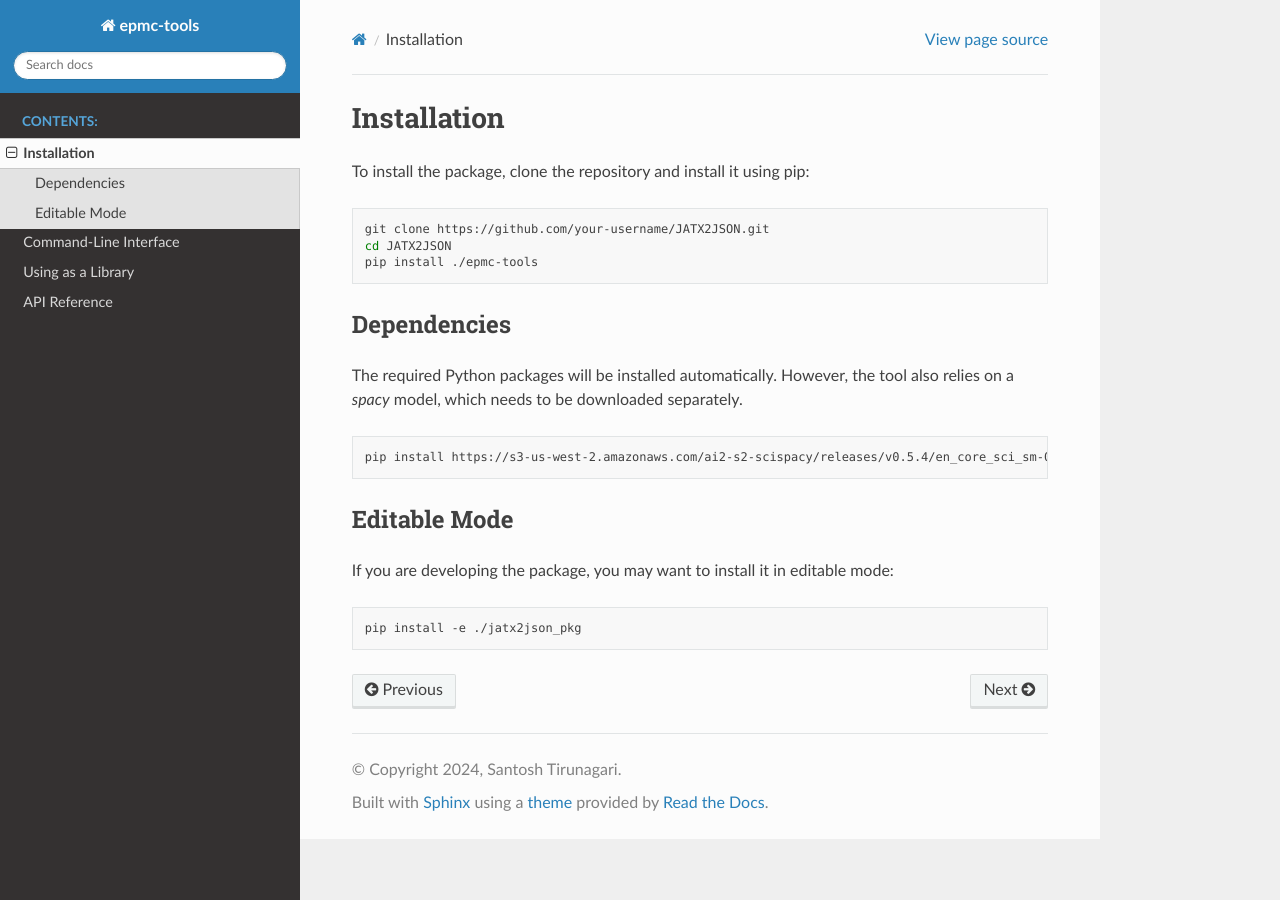
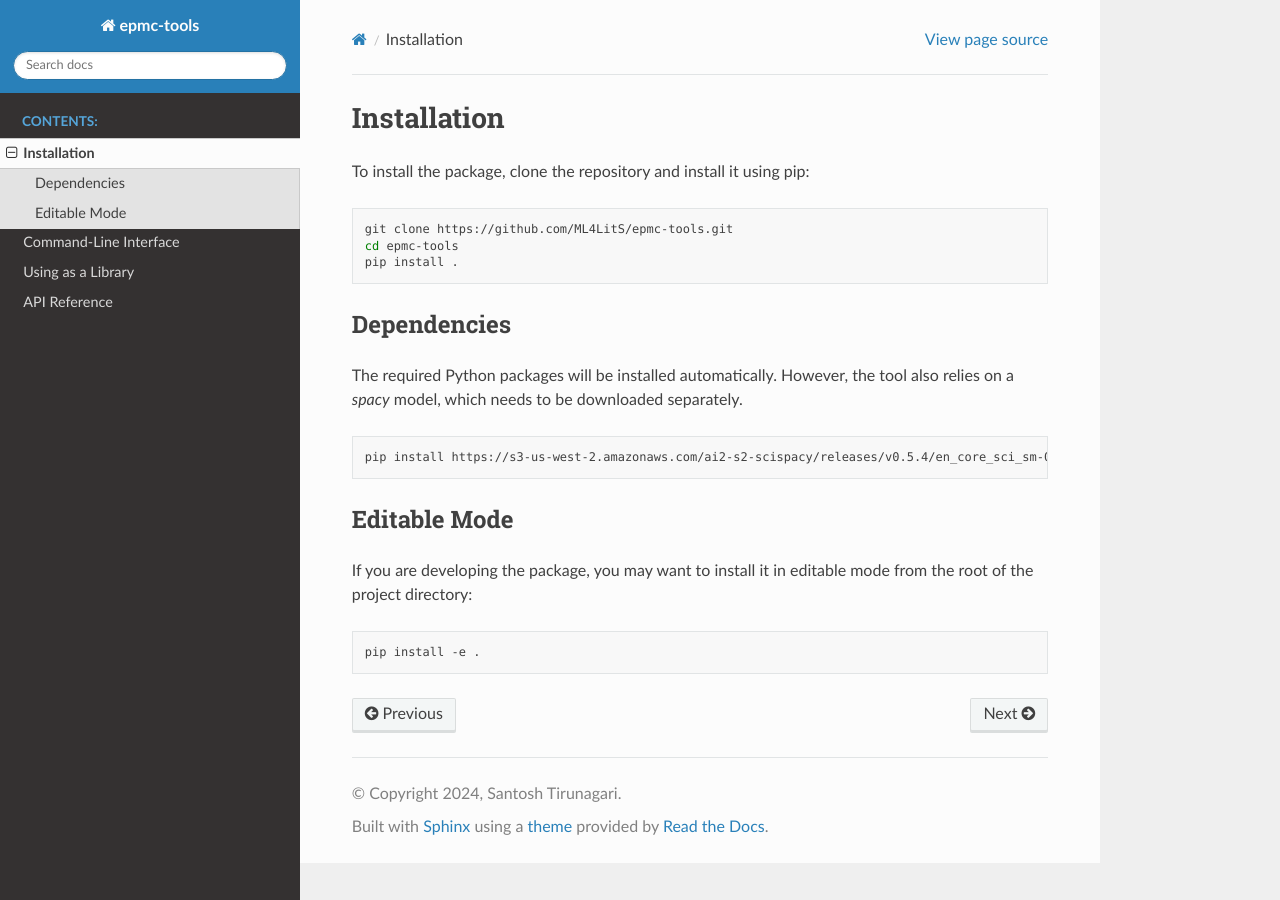
Before and after one commit to ML4LitS/epmc-tools, a Sphinx documentation site: the page built from docs/installation.rst, in a window 1280 px wide. Built offline with Sphinx 7.4.7 and the Read the Docs theme 3.1.0, drawn with Linux system fonts in a browser that asks for light colours.

Commit message:
Fix: Correct Read the Docs config and installation instructions

```diff
--- a/docs/installation.rst
+++ b/docs/installation.rst
@@ -6,9 +6,9 @@ To install the package, clone the repository and install it using pip:
 
 .. code-block:: bash
 
-   git clone https://github.com/your-username/JATX2JSON.git
-   cd JATX2JSON
-   pip install ./epmc-tools
+   git clone https://github.com/ML4LitS/epmc-tools.git
+   cd epmc-tools
+   pip install .
 
 Dependencies
 ------------
@@ -22,8 +22,8 @@ The required Python packages will be installed automatically. However, the tool
 Editable Mode
 -------------
 
-If you are developing the package, you may want to install it in editable mode:
+If you are developing the package, you may want to install it in editable mode from the root of the project directory:
 
 .. code-block:: bash
 
-   pip install -e ./jatx2json_pkg
+   pip install -e .
```
